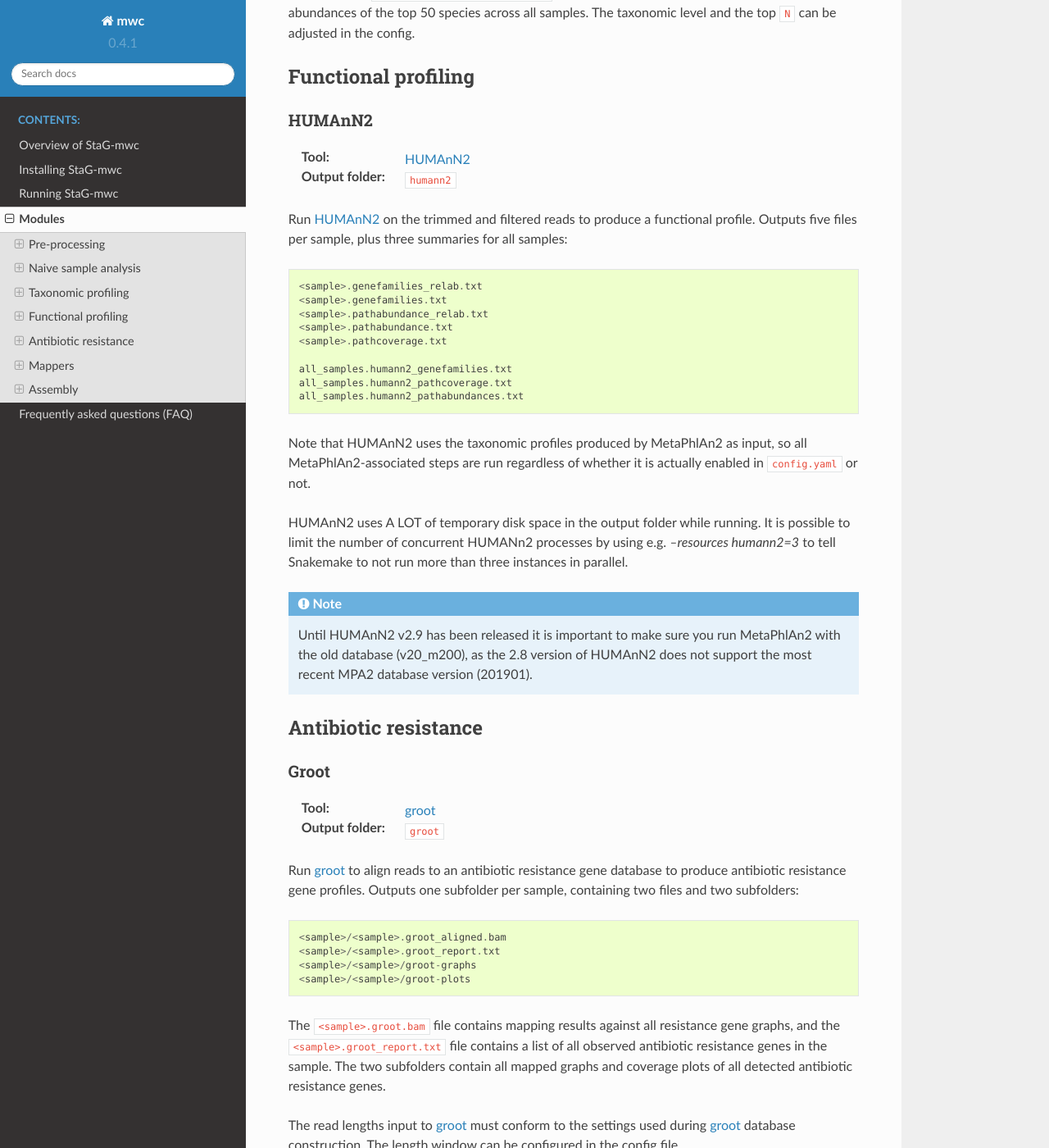
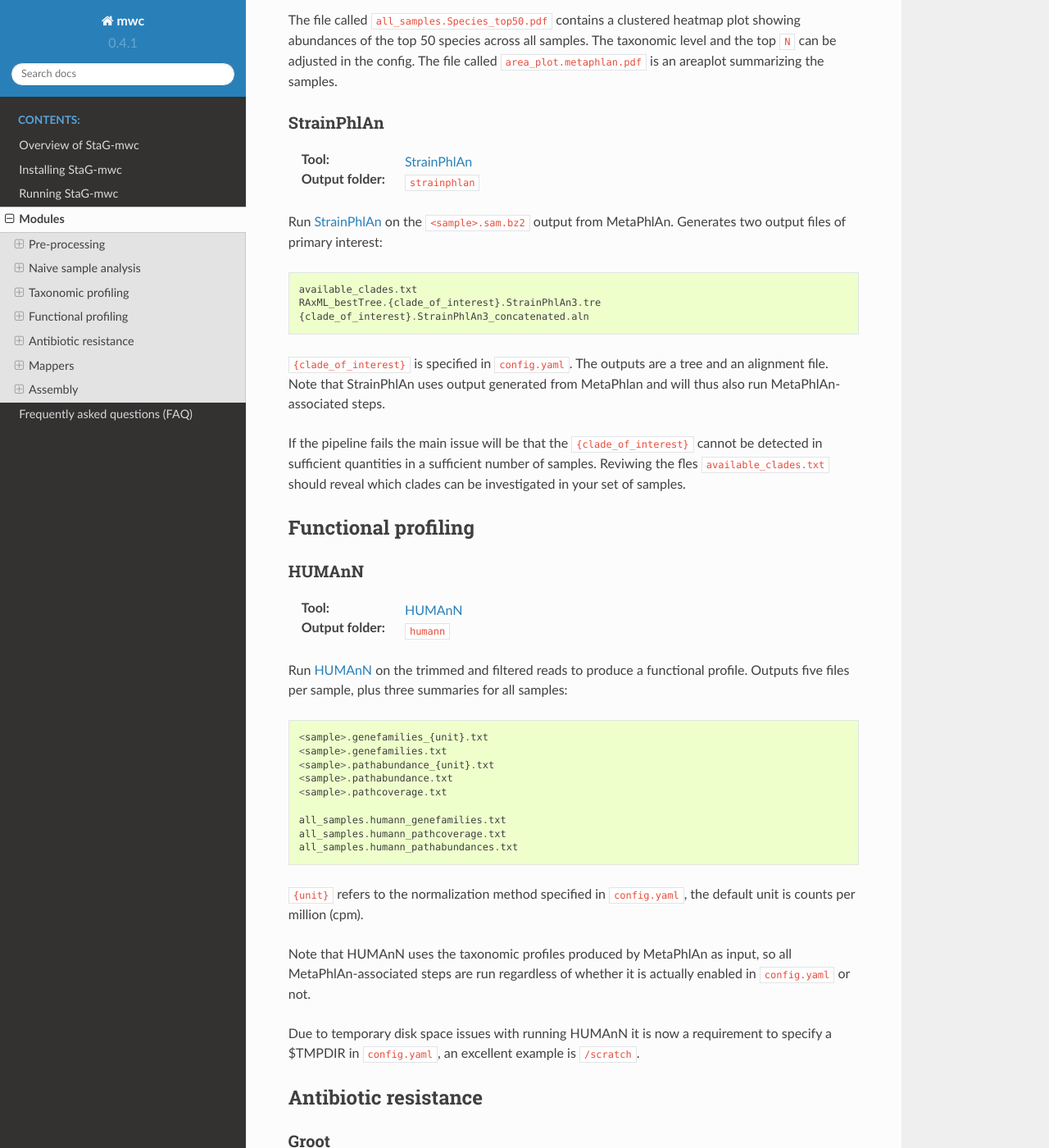
Before and after one commit to ctmrbio/stag-mwc, a Sphinx documentation site: the page built from docs/source/modules.rst, in a window 1280 px wide and 1400 px high, scrolled down 3722 px. Shown: the whole window at 82% size. Built offline with Sphinx 7.4.7 and the Read the Docs theme 2.0.0, drawn with Linux system fonts in a browser that asks for light colours; some of the changed text lies outside the part shown.

Commit message:
publications, docs and StaG report

```diff
--- a/docs/source/modules.rst
+++ b/docs/source/modules.rst
@@ -6,9 +6,10 @@
 .. _Kraken2: https://ccb.jhu.edu/software/kraken2/
 .. _Bracken: https://ccb.jhu.edu/software/bracken/
 .. _groot: https://groot-documentation.readthedocs.io
-.. _MetaPhlAn2: https://bitbucket.org/biobakery/metaphlan2/
+.. _MetaPhlAn: https://github.com/biobakery/biobakery/wiki/metaphlan3
+.. _StrainpPlAn: https://github.com/biobakery/biobakery/wiki/strainphlan3
 .. _featureCounts: http://bioinf.wehi.edu.au/featureCounts/
-.. _HUMAnN2: https://bitbucket.org/biobakery/humann2/
+.. _HUMAnN: https://github.com/biobakery/biobakery/wiki/humann3
 .. _GTF format: https://genome.ucsc.edu/FAQ/FAQformat.html#format4
 .. _SAF format: http://bioinf.wehi.edu.au/featureCounts/
 .. _MEGAHIT: https://github.com/voutcn/megahit
@@ -168,64 +169,80 @@ each sample::
     all_samples.bracken.mpa_style.txt
 
 
-MetaPhlAn2
+MetaPhlAn
 ----------
-:Tool: `MetaPhlAn2`_
-:Output folder: ``metaphlan2``
+:Tool: `MetaPhlAn`_
+:Output folder: ``metaphlan``
 
-Run `MetaPhlAn2`_ on the trimmed and filtered reads to produce a taxonomic profile.
-Outputs three files per sample, plus three summaries for all samples::
+Run `MetaPhlAn`_ on the trimmed and filtered reads to produce a taxonomic profile.
+Outputs four files per sample, plus four summaries for all samples::
 
     <sample>.bowtie2.bz2
-    <sample>.metaphlan2.krona
-    <sample>.metaphlan2.txt
+    <sample>.sam.bz2
+    <sample>.metaphlan.krona
+    <sample>.metaphlan.txt
 
-    all_samples.metaphlan2.krona.html
+    all_samples.metaphlan.krona.html
     all_samples.Species_top50.pdf
-    all_samples.metaphlan2.txt
+    all_samples.metaphlan.txt
+    area_plot.metaphlan.pdf
 
 The file called ``all_samples.Species_top50.pdf`` contains a clustered heatmap
 plot showing abundances of the top 50 species across all samples. The taxonomic
-level and the top ``N`` can be adjusted in the config.
+level and the top ``N`` can be adjusted in the config. The file called
+``area_plot.metaphlan.pdf`` is an areaplot summarizing the samples.
 
+StrainPhlAn
+------------
+:Tool: `StrainPhlAn`_
+:Output folder: ``strainphlan``
+
+Run `StrainPhlAn`_ on the ``<sample>.sam.bz2`` output from MetaPhlAn. Generates
+two output files of primary interest::
+
+    available_clades.txt
+    RAxML_bestTree.{clade_of_interest}.StrainPhlAn3.tre
+    {clade_of_interest}.StrainPhlAn3_concatenated.aln
+
+``{clade_of_interest}`` is specified in ``config.yaml``. The outputs are a tree
+and an alignment file. Note that StrainPhlAn uses output generated from MetaPhlan
+and will thus also run MetaPhlAn-associated steps.
+
+If the pipeline fails the main issue will be that the ``{clade_of_interest}`` cannot
+be detected in sufficient quantities in a sufficient number of samples. Reviwing the
+fles ``available_clades.txt`` should reveal which clades can be investigated in your
+set of samples.
 
 Functional profiling
 **************
 
-HUMAnN2
+HUMAnN
 ----------
-:Tool: `HUMAnN2`_
-:Output folder: ``humann2``
+:Tool: `HUMAnN`_
+:Output folder: ``humann``
 
-Run `HUMAnN2`_ on the trimmed and filtered reads to produce a functional profile.
+Run `HUMAnN`_ on the trimmed and filtered reads to produce a functional profile.
 Outputs five files per sample, plus three summaries for all samples::
 
-    <sample>.genefamilies_relab.txt
+    <sample>.genefamilies_{unit}.txt
     <sample>.genefamilies.txt
-    <sample>.pathabundance_relab.txt
+    <sample>.pathabundance_{unit}.txt
     <sample>.pathabundance.txt
     <sample>.pathcoverage.txt
 
-    all_samples.humann2_genefamilies.txt
-    all_samples.humann2_pathcoverage.txt
-    all_samples.humann2_pathabundances.txt
+    all_samples.humann_genefamilies.txt
+    all_samples.humann_pathcoverage.txt
+    all_samples.humann_pathabundances.txt
 
-Note that HUMAnN2 uses the taxonomic profiles produced by MetaPhlAn2 as input,
-so all MetaPhlAn2-associated steps are run regardless of whether it is actually
+``{unit}`` refers to the normalization method specified in ``config.yaml``,
+the default unit is counts per million (cpm).
+
+Note that HUMAnN uses the taxonomic profiles produced by MetaPhlAn as input,
+so all MetaPhlAn-associated steps are run regardless of whether it is actually
 enabled in ``config.yaml`` or not.
 
-HUMAnN2 uses A LOT of temporary disk space in the output folder while running.
-It is possible to limit the number of concurrent HUMANn2 processes by using
-e.g. `--resources humann2=3` to tell Snakemake to not run more than three
-instances in parallel.
-
-.. note::
-
-    Until HUMAnN2 v2.9 has been released it is important to make sure you run
-    MetaPhlAn2 with the old database (v20_m200), as the 2.8 version of HUMAnN2
-    does not support the most recent MPA2 database version (201901).
-
-
+Due to temporary disk space issues with running HUMAnN it is now a requirement
+to specify a $TMPDIR in ``config.yaml``, an excellent example is ``/scratch``.
 
 
 Antibiotic resistance
@@ -458,9 +475,6 @@ featureCounts ``extra`` configuration setting, e.g.::
         featureCounts:
             extra: "-F SAF"
 
-
-
-
 Assembly
 ********
 
--- a/report/ete3_tree.rst
+++ /dev/null
@@ -1 +0,0 @@
-An image of the phylogenetic tree with clade_of_interest concatenated with the multiple sequence alignments, generated with ete3.
--- a/report/graphlan_strain_tree.rst
+++ /dev/null
@@ -1 +0,0 @@
-Phylogenetic tree of the strain_of_interest, created with Graphlan.
--- a/report/hclust2_heatmap.rst
+++ /dev/null
@@ -1 +0,0 @@
-A clustered heatmap from MetaPhlAn comparing the taxonomic profiles of all samples, generated by hclust2.
--- /dev/null
+++ b/report/humann_genefamilies.rst
@@ -0,0 +1 @@
+Normalized functional profile table of genefamilies from HUMAnN.
--- /dev/null
+++ b/report/humann_pathabundance.rst
@@ -0,0 +1 @@
+Normalized functional profile table of pathabundance from HUMAnN.
--- /dev/null
+++ b/report/humann_pathcoverage.rst
@@ -0,0 +1 @@
+Functional profile table of pathcoverage from HUMAnN.
--- a/report/humann_table.rst
+++ /dev/null
@@ -1 +0,0 @@
-Functional profile table from HUMAnN2.
--- a/report/metaphlan.rst
+++ b/report/metaphlan.rst
@@ -1 +1 @@
-A clustered heatmap from MetaPhlAn2 comparing the taxonomic profiles of all samples.
+A clustered heatmap from MetaPhlAn comparing the taxonomic profiles of all samples.
--- a/report/metaphlan_cladogram.rst
+++ /dev/null
@@ -1,4 +0,0 @@
-Cladogram of the most abundanct species, taking into account the taxonomic profile of all samples. Includes:
-        * cladogram.png - the cladogram
-        * cladogram_annot.png - the cladogram annotation
-        * cladogram_legend.png - the cladogram legend
--- a/report/metaphlan_table.rst
+++ b/report/metaphlan_table.rst
@@ -1 +1 @@
-The raw taxonomic profile table from MetaPhlAn2.
+The raw taxonomic profile table from MetaPhlAn.
```
Also changed, not shown: CHANGELOG.md (+4 -0 lines), config.yaml (+5 -6 lines), 3 other files.
